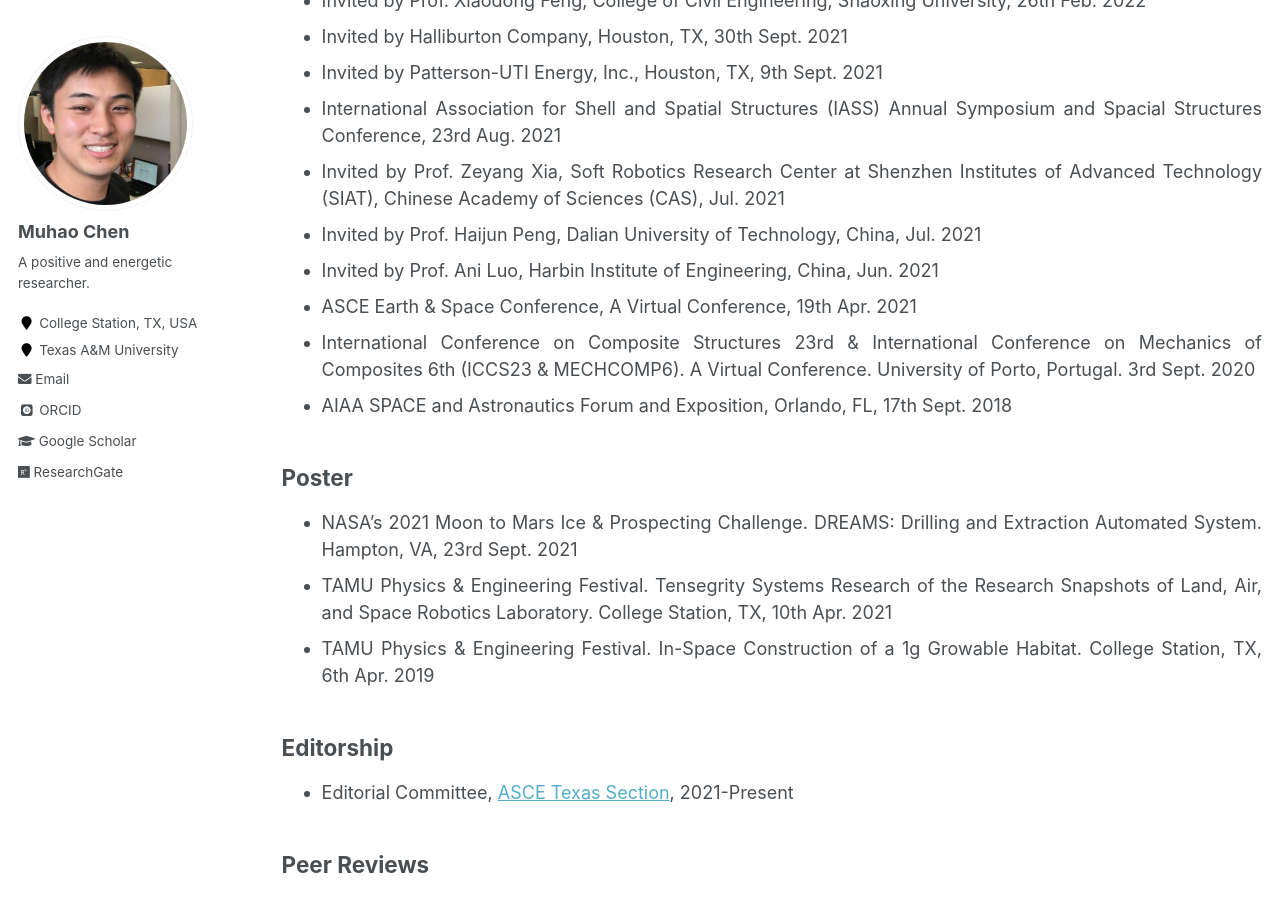
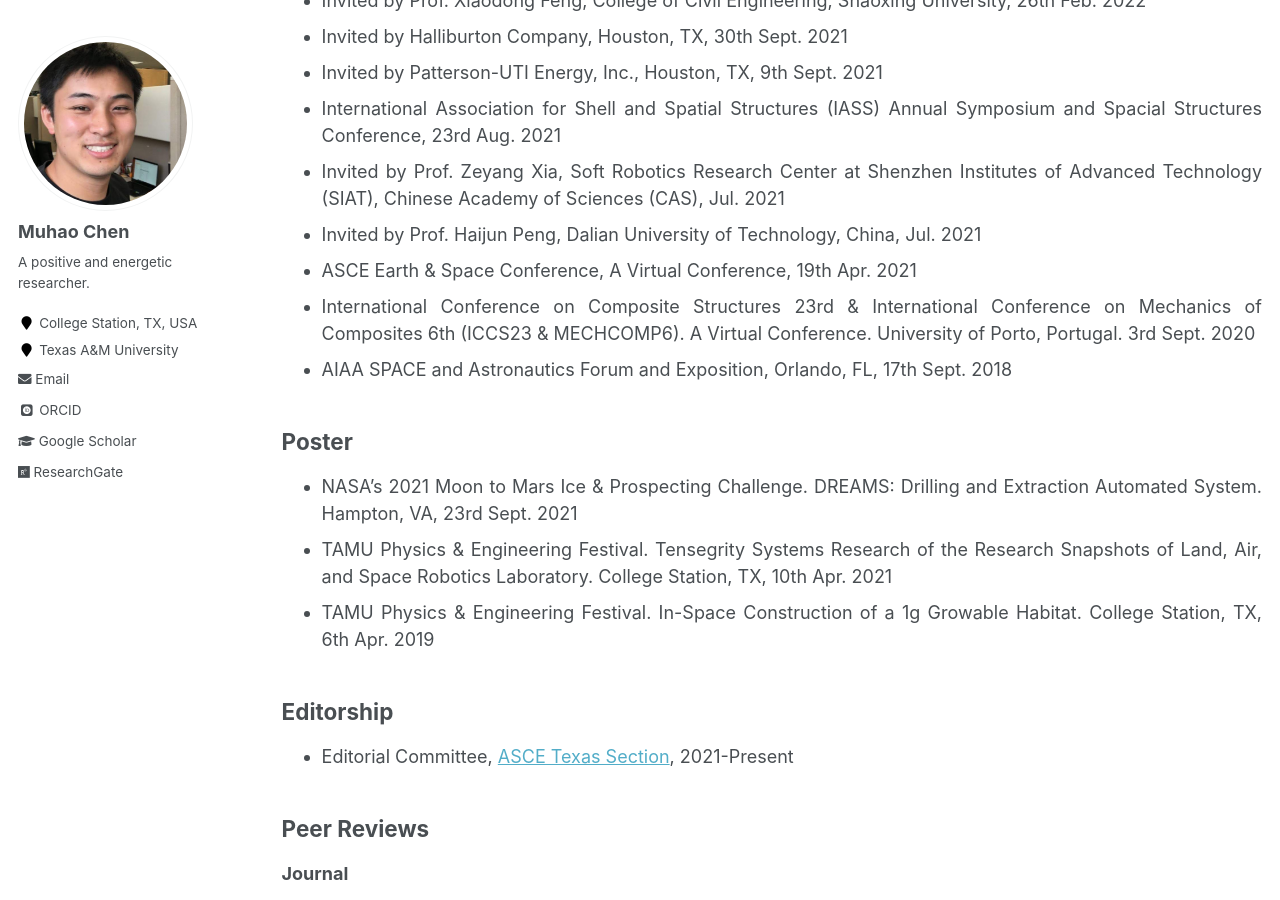
Before and after one commit to Muhao-Chen/muhao-chen.github.io, a Jekyll site: the page built from _pages/professional-activities.md, in a window 1280 px wide and 900 px high, scrolled down 942 px. Built offline with Jekyll 4.4.1, drawn with Linux system fonts in a browser that asks for light colours; some web fonts are replaced.

Commit message:
Update professional-activities.md

```diff
--- a/_pages/professional-activities.md
+++ b/_pages/professional-activities.md
@@ -40,7 +40,7 @@ toc_max_header: 1
 * International Association for Shell and Spatial Structures (IASS) Annual Symposium and Spacial Structures Conference, 23rd Aug. 2021
 * Invited by Prof. Zeyang Xia, Soft Robotics Research Center at Shenzhen Institutes of Advanced Technology (SIAT), Chinese Academy of Sciences (CAS), Jul. 2021
 * Invited by Prof. Haijun Peng, Dalian University of Technology, China, Jul. 2021
-* Invited by Prof. Ani Luo, Harbin Institute of Engineering, China, Jun. 2021
+<!-- * Invited by Prof. Ani Luo, Harbin Institute of Engineering, China, Jun. 2021    -->
 * ASCE Earth & Space Conference, A Virtual Conference, 19th Apr. 2021
 * International Conference on Composite Structures 23rd & International Conference on Mechanics of Composites 6th (ICCS23 & MECHCOMP6). A Virtual Conference. University of Porto, Portugal. 3rd Sept. 2020
 * AIAA SPACE and Astronautics Forum and Exposition, Orlando, FL, 17th Sept. 2018
```
